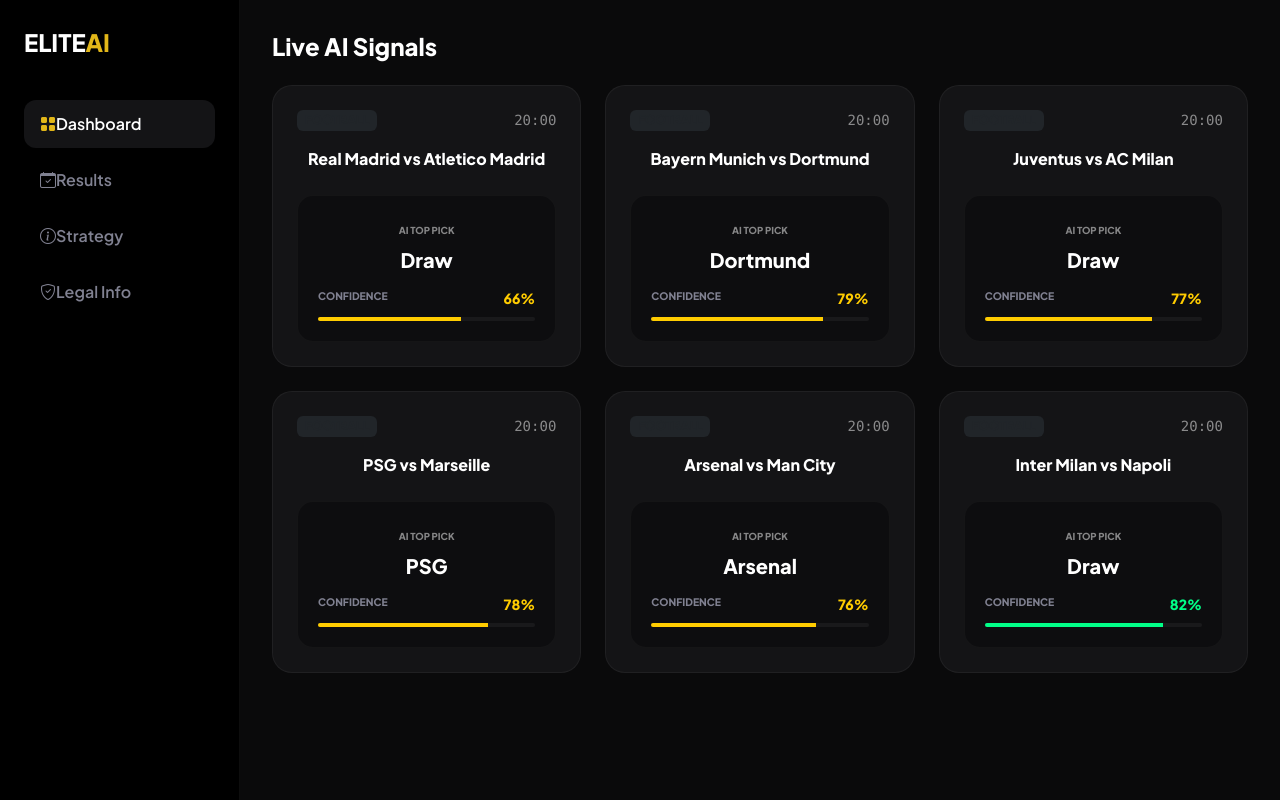
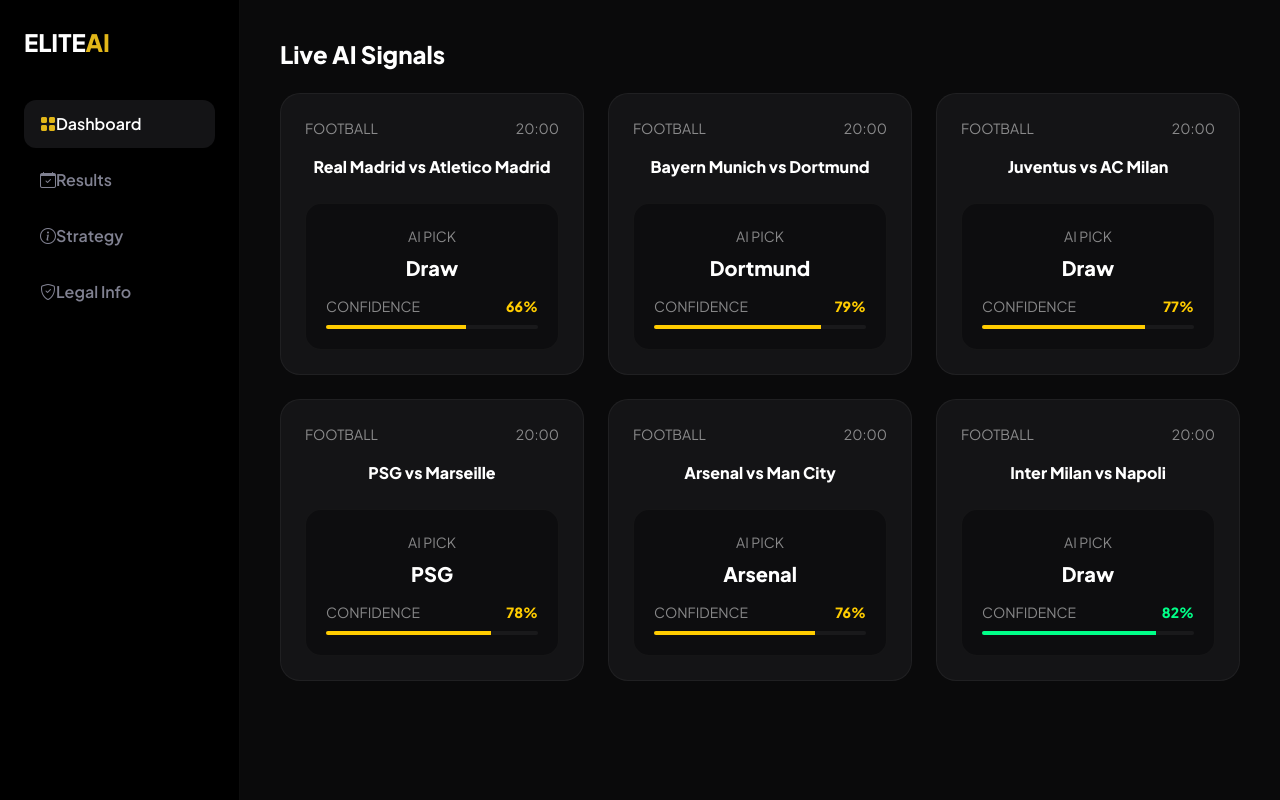
Before and after one commit to tsergiu43/elite-ai-platform, a Django app: page /dashboard/ in a window 1280 px wide. Run offline with Django 5.2, Linux system fonts and the light colour scheme; a user stored in the database is signed in; data comes from the database, SQL or seed files in the repository.

Commit message:
Fix confidence logic and template errors

```diff
--- a/predictions/templates/predictions/dashboard.html
+++ b/predictions/templates/predictions/dashboard.html
@@ -8,27 +8,23 @@
     <link href="https://fonts.googleapis.com/css2?family=Plus+Jakarta+Sans:wght@400;600;800&family=JetBrains+Mono&display=swap" rel="stylesheet">
     <link rel="stylesheet" href="https://cdn.jsdelivr.net/npm/bootstrap-icons@1.11.1/font/bootstrap-icons.css">
     <style>
-        :root {
-            --bg-body: #0a0a0b; --bg-card: #141416; --gold: #e2b719; --sidebar-w: 240px;
-            --border-color: rgba(255, 255, 255, 0.05);
-            --conf-red: #ff4d4d; --conf-yellow: #ffcc00; --conf-green: #00ff88;
-        }
-        body { background-color: var(--bg-body); color: #fff; font-family: 'Plus Jakarta Sans', sans-serif; margin: 0; display: flex; min-height: 100vh; }
-        .sidebar { width: var(--sidebar-w); height: 100vh; background: #000; border-right: 1px solid var(--border-color); position: fixed; display: flex; flex-direction: column; padding: 24px; z-index: 1000; }
+        :root { --bg: #0a0a0b; --card: #141416; --gold: #e2b719; --sidebar-w: 240px; --border: rgba(255,255,255,0.05); --conf-red: #ff4d4d; --conf-yellow: #ffcc00; --conf-green: #00ff88; }
+        body { background: var(--bg); color: #fff; font-family: 'Plus Jakarta Sans', sans-serif; display: flex; margin: 0; min-height: 100vh; }
+        .sidebar { width: var(--sidebar-w); height: 100vh; background: #000; border-right: 1px solid var(--border); position: fixed; padding: 24px; display: flex; flex-direction: column; }
         .brand { font-weight: 800; font-size: 1.5rem; color: #fff; text-decoration: none; margin-bottom: 40px; }
         .brand span { color: var(--gold); }
         .nav-item { color: #808191; text-decoration: none; padding: 12px 16px; margin-bottom: 8px; border-radius: 12px; display: flex; align-items: center; font-weight: 600; transition: 0.2s; }
-        .nav-item:hover, .nav-item.active { background: var(--bg-card); color: #fff; }
+        .nav-item:hover, .nav-item.active { background: var(--card); color: #fff; }
         .nav-item.active i { color: var(--gold); }
-        .main-content { margin-left: var(--sidebar-w); flex: 1; padding: 32px; }
-        .match-card { background: var(--bg-card); border: 1px solid var(--border-color); border-radius: 20px; padding: 24px; height: 100%; transition: 0.2s; position: relative; }
-        .match-card:hover { border-color: rgba(226, 183, 25, 0.3); transform: translateY(-4px); }
-        .prediction-box { background: rgba(0,0,0,0.3); border-radius: 16px; padding: 20px; border: 1px solid rgba(255,255,255,0.03); }
+        .main-content { margin-left: var(--sidebar-w); flex: 1; padding: 40px; }
+        .match-card { background: var(--card); border: 1px solid var(--border); border-radius: 20px; padding: 24px; transition: 0.2s; position: relative; }
+        .match-card:hover { border-color: rgba(226,183,25,0.3); transform: translateY(-4px); }
+        .prediction-box { background: rgba(0,0,0,0.3); border-radius: 16px; padding: 20px; border: 1px solid rgba(255,255,255,0.03); text-align: center; }
         .conf-low { color: var(--conf-red); } .conf-mid { color: var(--conf-yellow); } .conf-high { color: var(--conf-green); }
         .progress-mini { height: 4px; background: rgba(255,255,255,0.05); border-radius: 10px; margin-top: 8px; overflow: hidden; }
         .progress-fill { height: 100%; transition: width 1s ease; }
         .bg-conf-low { background: var(--conf-red); } .bg-conf-mid { background: var(--conf-yellow); } .bg-conf-high { background: var(--conf-green); }
-        .btn-premium { background: linear-gradient(135deg, #e2b719 0%, #ffeb99 100%); color: #000 !important; font-weight: 800; padding: 14px; border-radius: 12px; text-transform: uppercase; font-size: 0.8rem; text-decoration: none; display: block; width: 100%; border: none; text-align: center; }
+        .btn-premium { background: linear-gradient(135deg, #e2b719, #ffeb99); color: #000 !important; font-weight: 800; padding: 12px; border-radius: 12px; text-decoration: none; display: block; }
     </style>
 </head>
 <body>
@@ -42,33 +38,33 @@
     </nav>
 </div>
 <div class="main-content">
-    <h4 class="mb-4 fw-bold">Live AI Signals</h4>
+    <h4 class="fw-bold mb-4">Live AI Signals</h4>
     <div class="row g-4">
         {% for match in matches %}
         <div class="col-md-6 col-xl-4">
             <div class="match-card">
-                <div class="d-flex justify-content-between mb-3">
-                    <span class="badge bg-dark text-muted">{{ match.sport|upper }}</span>
-                    <span class="font-monospace small opacity-50">{{ match.match_date|date:"H:i" }}</span>
+                <div class="d-flex justify-content-between mb-3 small opacity-50">
+                    <span>{{ match.sport|upper }}</span>
+                    <span>{{ match.match_date|date:"H:i" }}</span>
                 </div>
                 <div class="text-center mb-4"><strong>{{ match.home_team }} vs {{ match.away_team }}</strong></div>
-                <div class="prediction-box text-center">
+                <div class="prediction-box">
                     {% if user.is_authenticated and user.userprofile.is_premium %}
-                        <small class="text-uppercase opacity-50 fw-bold" style="font-size: 0.6rem;">AI Top Pick</small>
-                        <div class="h5 fw-bold my-2">{{ match.predicted_winner }}</div>
+                        <small class="opacity-50">AI PICK</small>
+                        <h5 class="fw-bold my-2">{{ match.predicted_winner }}</h5>
                         <div class="mt-3">
-                            <div class="d-flex justify-content-between mb-1">
-                                <span style="font-size: 0.65rem; font-weight: 800; color: #808191;">CONFIDENCE</span>
-                                <span class="fw-bold small {% if match.confidence_score < 0.50 %}conf-low{% elif match.confidence_score < 0.80 %}conf-mid{% else %}conf-high{% endif %}">
+                            <div class="d-flex justify-content-between mb-1 small">
+                                <span class="opacity-50">CONFIDENCE</span>
+                                <span class="fw-bold {% if match.confidence_score < 0.5 %}conf-low{% elif match.confidence_score < 0.8 %}conf-mid{% else %}conf-high{% endif %}">
                                     {{ match.confidence_score|stringformat:".2f"|slice:"2:" }}%
                                 </span>
                             </div>
                             <div class="progress-mini">
-                                <div class="progress-fill {% if match.confidence_score < 0.50 %}bg-conf-low{% elif match.confidence_score < 0.80 %}bg-conf-mid{% else %}bg-conf-high{% endif %}" style="width: {{ match.confidence_score|stringformat:".2f"|slice:"2:" }}%;"></div>
+                                <div class="progress-fill {% if match.confidence_score < 0.5 %}bg-conf-low{% elif match.confidence_score < 0.8 %}bg-conf-mid{% else %}bg-conf-high{% endif %}" style="width: {{ match.confidence_score|stringformat:".2f"|slice:"2:" }}%;"></div>
                             </div>
                         </div>
                     {% else %}
-                        <div style="filter: blur(8px); opacity: 0.2;" class="mb-3">Prediction Locked</div>
+                        <div style="filter: blur(5px); opacity: 0.2;" class="mb-3">Locked Prediction</div>
                         <a href="{% url 'subscribe' %}" class="btn-premium">Unlock VIP Access</a>
                     {% endif %}
                 </div>
```
